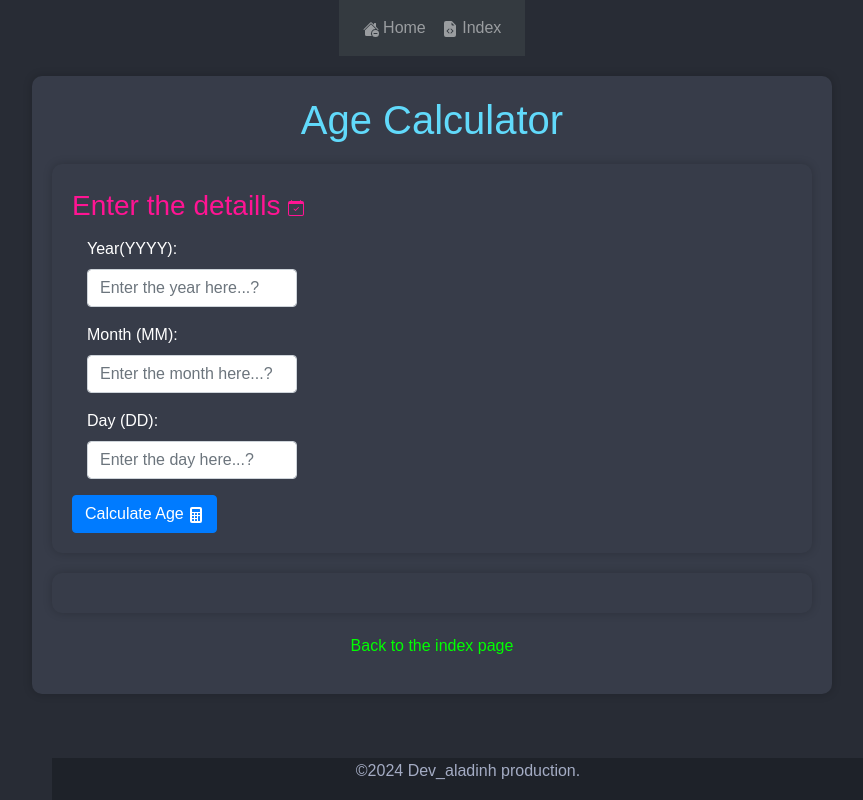
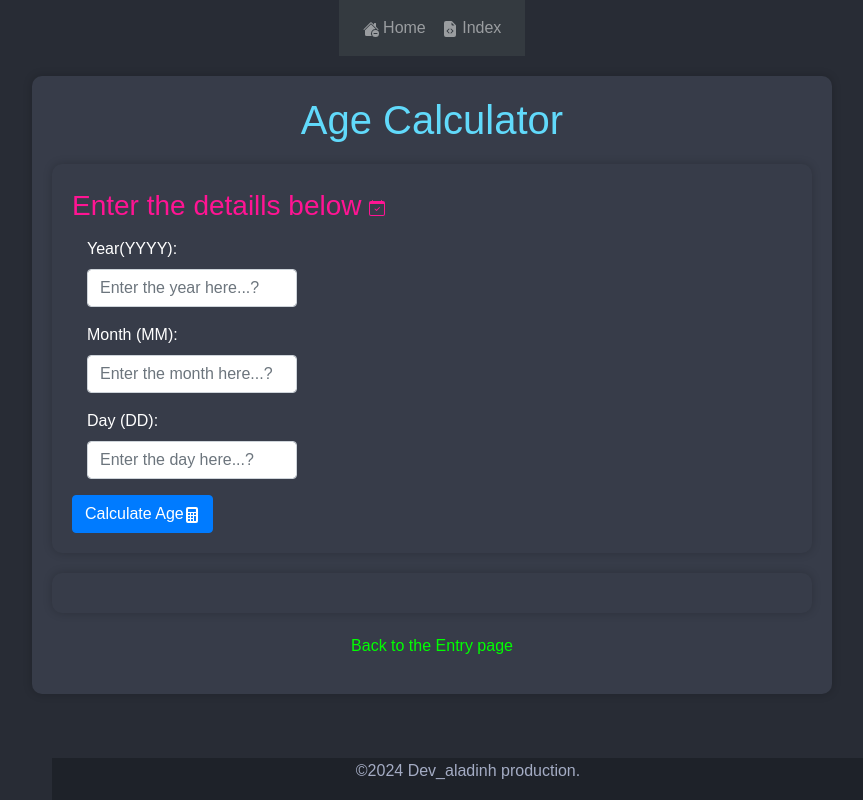
Before and after one commit to harizonelopez/age_calculator, a Flask app: page /age_calculator in a window 1280 px wide. Shown: the whole page, without its empty margins (208-1071 px from the left). Run offline with Flask 3, Linux system fonts and the light colour scheme; some libraries are stand-ins or nearby versions.

Commit message:
Update home.html

```diff
--- a/templates/home.html
+++ b/templates/home.html
@@ -73,12 +73,13 @@
 
 <body>
     <section>
+
         <h1 align="center">Age Calculator</h1>
         <section>
-            <h3>Enter the detaills <svg xmlns="http://www.w3.org/2000/svg" width="16" height="16" fill="currentColor" class="bi bi-calendar-check" viewBox="0 0 16 16">
+            <h3>Enter the detaills below <svg xmlns="http://www.w3.org/2000/svg" width="16" height="16" fill="currentColor" class="bi bi-calendar-check" viewBox="0 0 16 16">
                 <path d="M10.854 7.146a.5.5 0 0 1 0 .708l-3 3a.5.5 0 0 1-.708 0l-1.5-1.5a.5.5 0 1 1 .708-.708L7.5 9.793l2.646-2.647a.5.5 0 0 1 .708 0"/>
                 <path d="M3.5 0a.5.5 0 0 1 .5.5V1h8V.5a.5.5 0 0 1 1 0V1h1a2 2 0 0 1 2 2v11a2 2 0 0 1-2 2H2a2 2 0 0 1-2-2V3a2 2 0 0 1 2-2h1V.5a.5.5 0 0 1 .5-.5M1 4v10a1 1 0 0 0 1 1h12a1 1 0 0 0 1-1V4z"/>
-              </svg> </h3>
+                </svg></h3>
             <form method="POST">
                 <div class="form-group">
                     <div class="col-md-4 mb-3">
@@ -99,6 +100,7 @@
                             id="month"
                             name="month" required
                             placeholder="Enter the month here...?">
+                        </input>
                     </div>
                     <div class="col-md-4 mb-3">
                         <label for="day" class="form-label">Day (DD): </label>
@@ -108,12 +110,13 @@
                             id="day"
                             name="day" required
                             placeholder="Enter the day here...?">
+                        </input>
                     </div>
                 </div>
 
-                <button type="submit" class="btn btn-primary" >Calculate Age <svg xmlns="http://www.w3.org/2000/svg" width="16" height="16" fill="currentColor" class="bi bi-calculator-fill" viewBox="0 0 16 16">
+                <button type="submit" class="btn btn-primary" >Calculate Age<svg xmlns="http://www.w3.org/2000/svg" width="16" height="16" fill="currentColor" class="bi bi-calculator-fill" viewBox="0 0 16 16">
                     <path d="M2 2a2 2 0 0 1 2-2h8a2 2 0 0 1 2 2v12a2 2 0 0 1-2 2H4a2 2 0 0 1-2-2zm2 .5v2a.5.5 0 0 0 .5.5h7a.5.5 0 0 0 .5-.5v-2a.5.5 0 0 0-.5-.5h-7a.5.5 0 0 0-.5.5m0 4v1a.5.5 0 0 0 .5.5h1a.5.5 0 0 0 .5-.5v-1a.5.5 0 0 0-.5-.5h-1a.5.5 0 0 0-.5.5M4.5 9a.5.5 0 0 0-.5.5v1a.5.5 0 0 0 .5.5h1a.5.5 0 0 0 .5-.5v-1a.5.5 0 0 0-.5-.5zM4 12.5v1a.5.5 0 0 0 .5.5h1a.5.5 0 0 0 .5-.5v-1a.5.5 0 0 0-.5-.5h-1a.5.5 0 0 0-.5.5M7.5 6a.5.5 0 0 0-.5.5v1a.5.5 0 0 0 .5.5h1a.5.5 0 0 0 .5-.5v-1a.5.5 0 0 0-.5-.5zM7 9.5v1a.5.5 0 0 0 .5.5h1a.5.5 0 0 0 .5-.5v-1a.5.5 0 0 0-.5-.5h-1a.5.5 0 0 0-.5.5m.5 2.5a.5.5 0 0 0-.5.5v1a.5.5 0 0 0 .5.5h1a.5.5 0 0 0 .5-.5v-1a.5.5 0 0 0-.5-.5zM10 6.5v1a.5.5 0 0 0 .5.5h1a.5.5 0 0 0 .5-.5v-1a.5.5 0 0 0-.5-.5h-1a.5.5 0 0 0-.5.5m.5 2.5a.5.5 0 0 0-.5.5v4a.5.5 0 0 0 .5.5h1a.5.5 0 0 0 .5-.5v-4a.5.5 0 0 0-.5-.5z"/>
-                  </svg> </button>
+                    </svg></button>
             </form>
         </section>
 
@@ -121,12 +124,11 @@
             {% if age_years is not none %}
                 <p class="mt-3"> Hello {{ session['username'] }}, Your age is {{ age_years }} years, {{ age_months }} months and {{ age_days }} days old.</p>
             {% endif %}
-
             {% if error_message %}
                 <p style="color: red;">{{ error_message }}</p>
             {% endif %}
         </section>
-        <p align="center"><a href="{{ url_for('index') }}"> Back to the index page</a> </p>
+        <p align="center"><a href="{{ url_for('index') }}">Back to the Entry page</a></p>
 
         <footer>
             <p>&copy;2024 Dev_aladinh production.</p>
```
